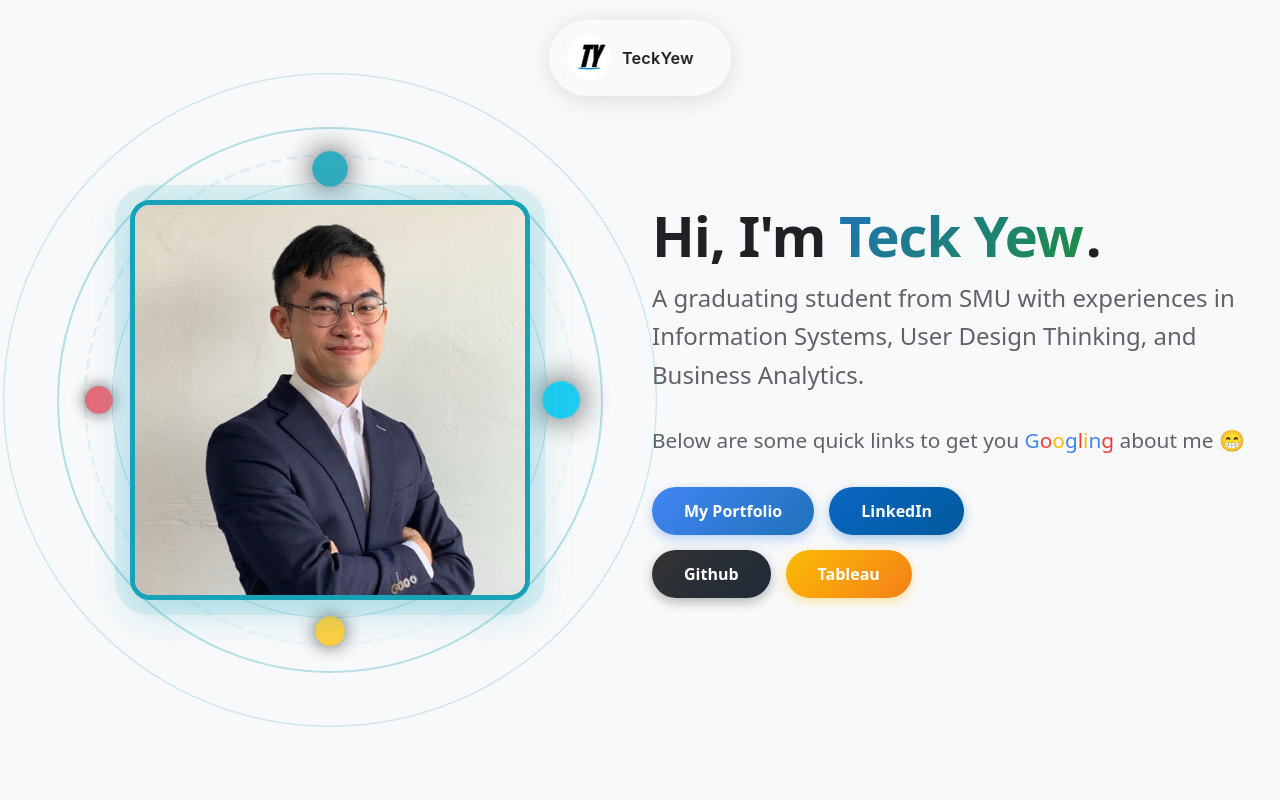
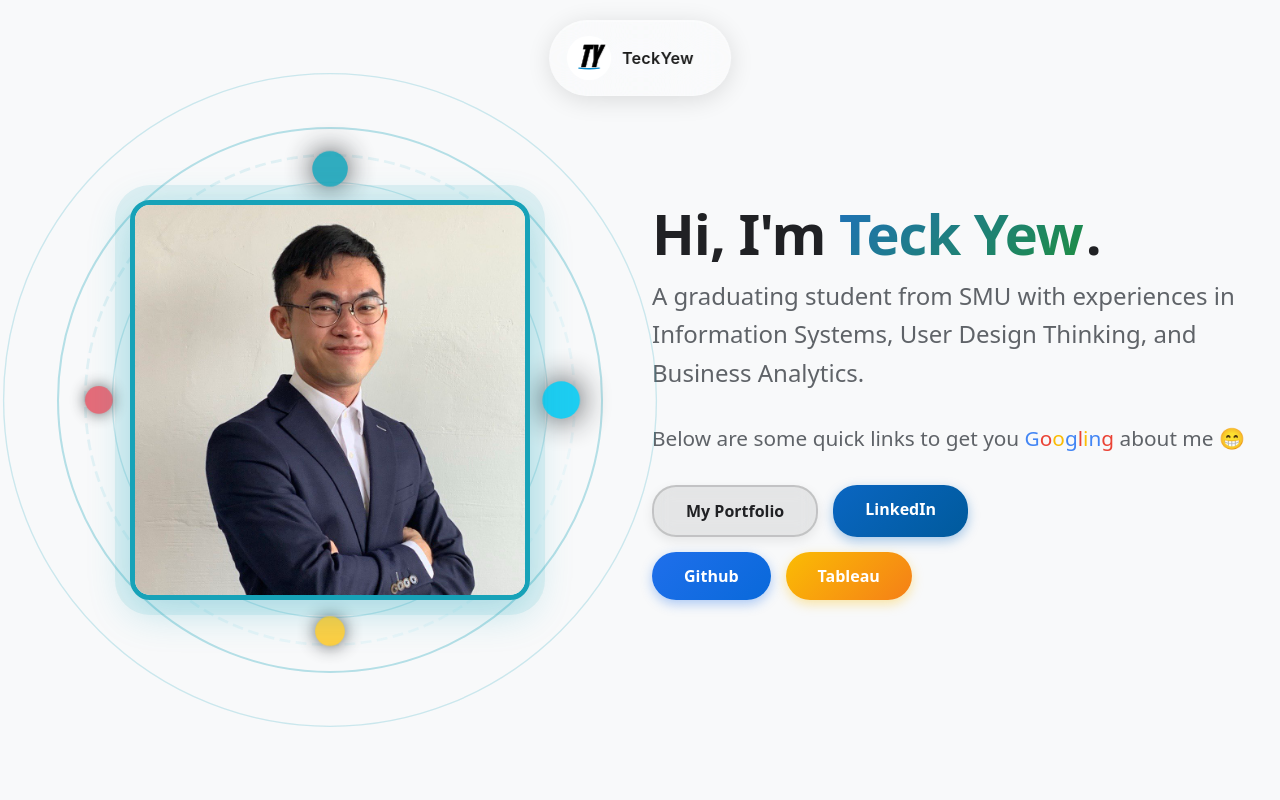
Before and after one commit to TeckYew/TeckYew.github.io, a Vue app: page /#/ in a window 1280 px wide. Shown: the top 800 px of the page. Built offline with nearby package versions, Linux system fonts and the light colour scheme; no server answers; the database is empty; what vue-sweetalert2 would draw is missing.

Commit message:
Style My Portfolio button with glass morphism effect and update GitHub button color

```diff
--- a/src/views/HomeView.vue
+++ b/src/views/HomeView.vue
@@ -52,11 +52,11 @@ import EventCard from '../components/Events/EventCard.vue'
         <p class="hero-subtitle" style="margin-bottom: 30px; line-height: 1.6; color: #5f6368; font-weight: 500;">A graduating student from SMU with experiences in Information Systems, User Design Thinking, and Business Analytics.</p>
         <p class="hero-description" style="margin-bottom: 30px; line-height: 1.6; color: #5f6368;">Below are some quick links to get you <a href="https://www.google.com/search?q=thong+teck+yew&rlz=1C5CHFA_enSG1012SG1013&oq=thong+te&gs_lcrp=EgZjaHJvbWUqBggAEEUYOzIGCAAQRRg7MgYIARBFGDkyBggCEEUYQDIGCAMQRRg8MgYIBBBFGDwyBggFEEUYPDIGCAYQRRhB0gEHOTQ3ajBqMagCALACAA&sourceid=chrome&ie=UTF-8" target="_blank" style="text-decoration: none; font-weight: 600;"><span style="color: #4285F4;">G</span><span style="color: #EA4335;">o</span><span style="color: #FBBC04;">o</span><span style="color: #4285F4;">g</span><span style="color: #EA4335;">l</span><span style="color: #FBBC04;">i</span><span style="color: #4285F4;">n</span><span style="color: #EA4335;">g</span></a> about me 😁</p>
         <div style="display: flex; gap: 15px; flex-wrap: wrap;">
-          <button class="btn btn-lg hero-btn-primary" @click="scrollToProjects" style="padding: 12px 32px; font-size: 1rem; background: linear-gradient(135deg, #4285F4, #1f71b8); color: white; border: none; border-radius: 24px; font-weight: 600; box-shadow: 0 4px 12px rgba(66, 133, 244, 0.35); transition: all 0.3s ease; cursor: pointer;">My Portfolio</button>
+          <button class="btn btn-lg hero-btn-primary glass-portfolio-btn" @click="scrollToProjects">My Portfolio</button>
           <a class="btn btn-lg hero-btn-secondary" href="https://www.linkedin.com/in/teck-yew/" target="_blank" style="padding: 12px 32px; font-size: 1rem; background: linear-gradient(135deg, #0A66C2, #005a9c); color: white; border: none; border-radius: 24px; font-weight: 600; box-shadow: 0 4px 12px rgba(10, 102, 194, 0.35); transition: all 0.3s ease;">LinkedIn</a>
         </div>
         <div style="display: flex; gap: 15px; flex-wrap: wrap; margin-top: 15px;">
-          <a class="btn btn-lg hero-btn-tertiary" href="https://github.com/TeckYew" target="_blank" style="padding: 12px 32px; font-size: 1rem; background: linear-gradient(135deg, #333333, #1f2937); color: white; border: none; border-radius: 24px; font-weight: 600; box-shadow: 0 4px 12px rgba(51, 51, 51, 0.35); transition: all 0.3s ease;">Github</a>
+          <a class="btn btn-lg hero-btn-tertiary" href="https://github.com/TeckYew" target="_blank" style="padding: 12px 32px; font-size: 1rem; background: linear-gradient(135deg, #1f6feb, #0969da); color: white; border: none; border-radius: 24px; font-weight: 600; box-shadow: 0 4px 12px rgba(31, 111, 235, 0.35); transition: all 0.3s ease;">Github</a>
           <a class="btn btn-lg hero-btn-accent" href="https://public.tableau.com/app/profile/thong.teck.yew/vizzes" target="_blank" style="padding: 12px 32px; font-size: 1rem; background: linear-gradient(135deg, #FBBC04, #f57f17); color: white; border: none; border-radius: 24px; font-weight: 600; box-shadow: 0 4px 12px rgba(251, 188, 4, 0.35); transition: all 0.3s ease;">Tableau</a>
         </div>
       </div>
@@ -466,12 +466,50 @@ export default {
 
 .hero-btn-tertiary:hover {
   transform: translateY(-3px);
-  box-shadow: 0 8px 20px rgba(51, 51, 51, 0.5) !important;
+  box-shadow: 0 8px 20px rgba(31, 111, 235, 0.5) !important;
 }
 
 .hero-btn-accent:hover {
   transform: translateY(-3px);
   box-shadow: 0 8px 20px rgba(251, 188, 4, 0.5) !important;
+}
+
+/* Glass Portfolio Button */
+.glass-portfolio-btn {
+  padding: 12px 32px !important;
+  font-size: 1rem !important;
+  border-radius: 24px !important;
+  font-weight: 600 !important;
+  backdrop-filter: blur(10px) !important;
+  transition: all 0.3s ease !important;
+  cursor: pointer !important;
+}
+
+/* Light mode glass button */
+.glass-portfolio-btn {
+  background: rgba(0, 0, 0, 0.08) !important;
+  color: #202124 !important;
+  border: 2px solid rgba(0, 0, 0, 0.15) !important;
+  box-shadow: 0 4px 12px rgba(0, 0, 0, 0.08) !important;
+}
+
+.glass-portfolio-btn:hover {
+  background: rgba(0, 0, 0, 0.12) !important;
+  border-color: rgba(0, 0, 0, 0.25) !important;
+}
+
+/* Dark mode glass button */
+[data-theme="dark"] .glass-portfolio-btn {
+  background: rgba(255, 255, 255, 0.08) !important;
+  color: white !important;
+  border: 2px solid rgba(255, 255, 255, 0.2) !important;
+  box-shadow: 0 4px 12px rgba(255, 255, 255, 0.1) !important;
+}
+
+[data-theme="dark"] .glass-portfolio-btn:hover {
+  background: rgba(255, 255, 255, 0.15) !important;
+  border-color: rgba(255, 255, 255, 0.3) !important;
+  box-shadow: 0 8px 20px rgba(255, 255, 255, 0.15) !important;
 }
 
 .projects-title {
```
